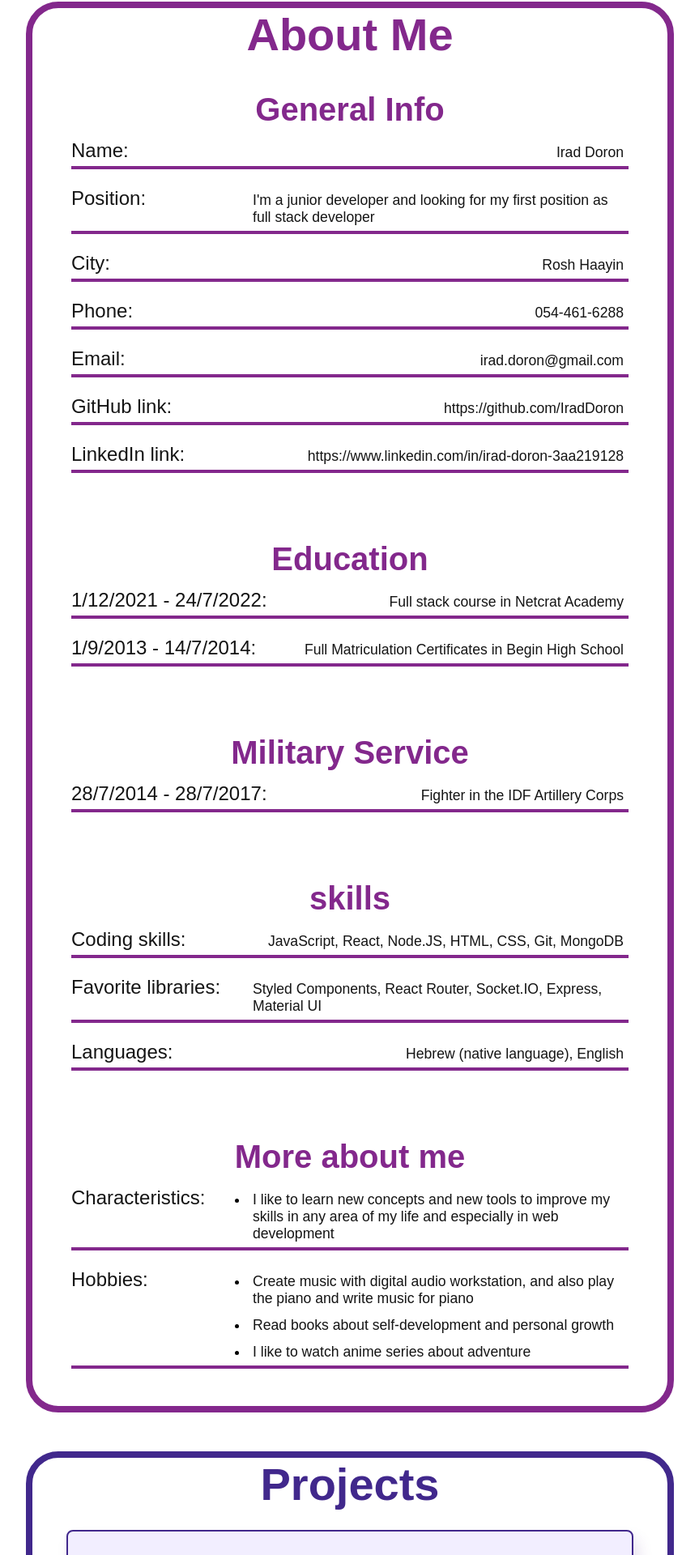
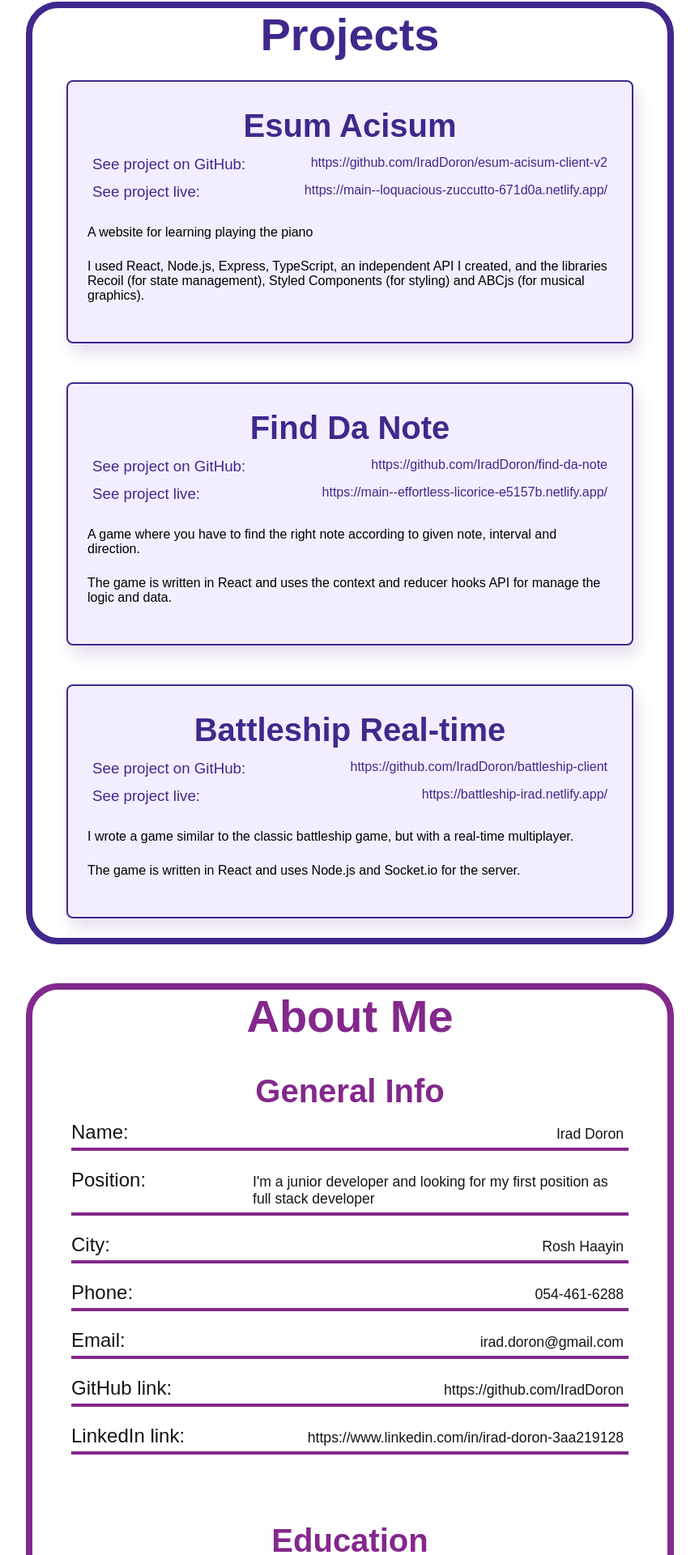
Before and after one commit to IradDoron/portfolio-client, a React (Create React App) app: page / in a window 1280 px wide. Shown: the part 849-2769 px from the top of the page at 81% size, without its empty margins (208-1071 px from the left). Built offline with nearby package versions, Linux system fonts and the light colour scheme.

Commit message:
add project

```diff
--- a/src/App.js
+++ b/src/App.js
@@ -43,13 +43,9 @@ function App() {
 		<ThemeContext.Provider value={{ theme }}>
 			<Header />
 			<ScBodyWrapper>
-				<ScScrollDown
-					theme={theme}
-				>
-					Scroll Down
-				</ScScrollDown>
+				<ScScrollDown theme={theme}>Scroll Down</ScScrollDown>
+				<Projects />
 				<About />
-				<Projects />
 			</ScBodyWrapper>
 		</ThemeContext.Provider>
 	);
--- a/src/components/_sections/Projects/Projects.jsx
+++ b/src/components/_sections/Projects/Projects.jsx
@@ -9,18 +9,32 @@ import SectionSubHeader from '../../_general/SectionSubHeader';
 
 const projectsData = [
 	{
-		projectTitle: 'Battleship Real-time',
-		githubLink: 'https://github.com/IradDoron/battleship-client',
-		liveLink: 'https://battleship-irad.netlify.app/',
-		description: ['I wrote a game similar to the classic battleship game, but with a real-time multiplayer.', 'The game is written in React and uses Node.js and Socket.io for the server.'],
+		projectTitle: 'Esum Acisum',
+		githubLink: 'https://github.com/IradDoron/esum-acisum-client-v2',
+		liveLink: 'https://main--loquacious-zuccutto-671d0a.netlify.app/',
+		description: [
+			'A website for learning playing the piano',
+			'I used React, Node.js, Express, TypeScript, an independent API I created, and the libraries Recoil (for state management), Styled Components (for styling) and ABCjs (for musical graphics).',
+		],
 	},
 	{
 		projectTitle: 'Find Da Note',
 		githubLink: 'https://github.com/IradDoron/find-da-note',
 		liveLink: 'https://main--effortless-licorice-e5157b.netlify.app/',
-		description: ['A game where you have to find the right note according to given note, interval and direction.', 'The game is written in React and uses the context and reducer hooks API for manage the logic and data.'],
-
-	}
+		description: [
+			'A game where you have to find the right note according to given note, interval and direction.',
+			'The game is written in React and uses the context and reducer hooks API for manage the logic and data.',
+		],
+	},
+	{
+		projectTitle: 'Battleship Real-time',
+		githubLink: 'https://github.com/IradDoron/battleship-client',
+		liveLink: 'https://battleship-irad.netlify.app/',
+		description: [
+			'I wrote a game similar to the classic battleship game, but with a real-time multiplayer.',
+			'The game is written in React and uses Node.js and Socket.io for the server.',
+		],
+	},
 ];
 
 function Projects() {
```
